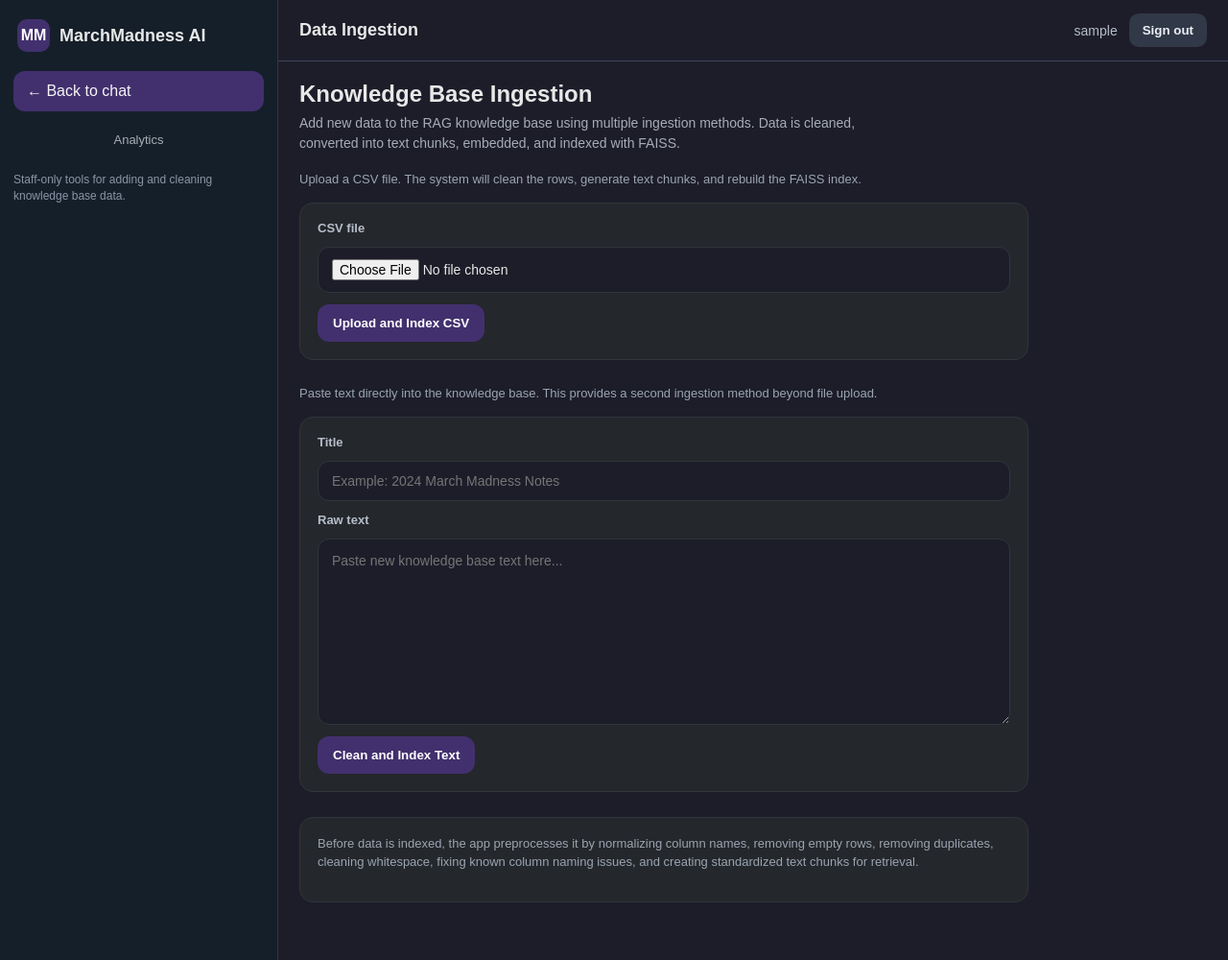
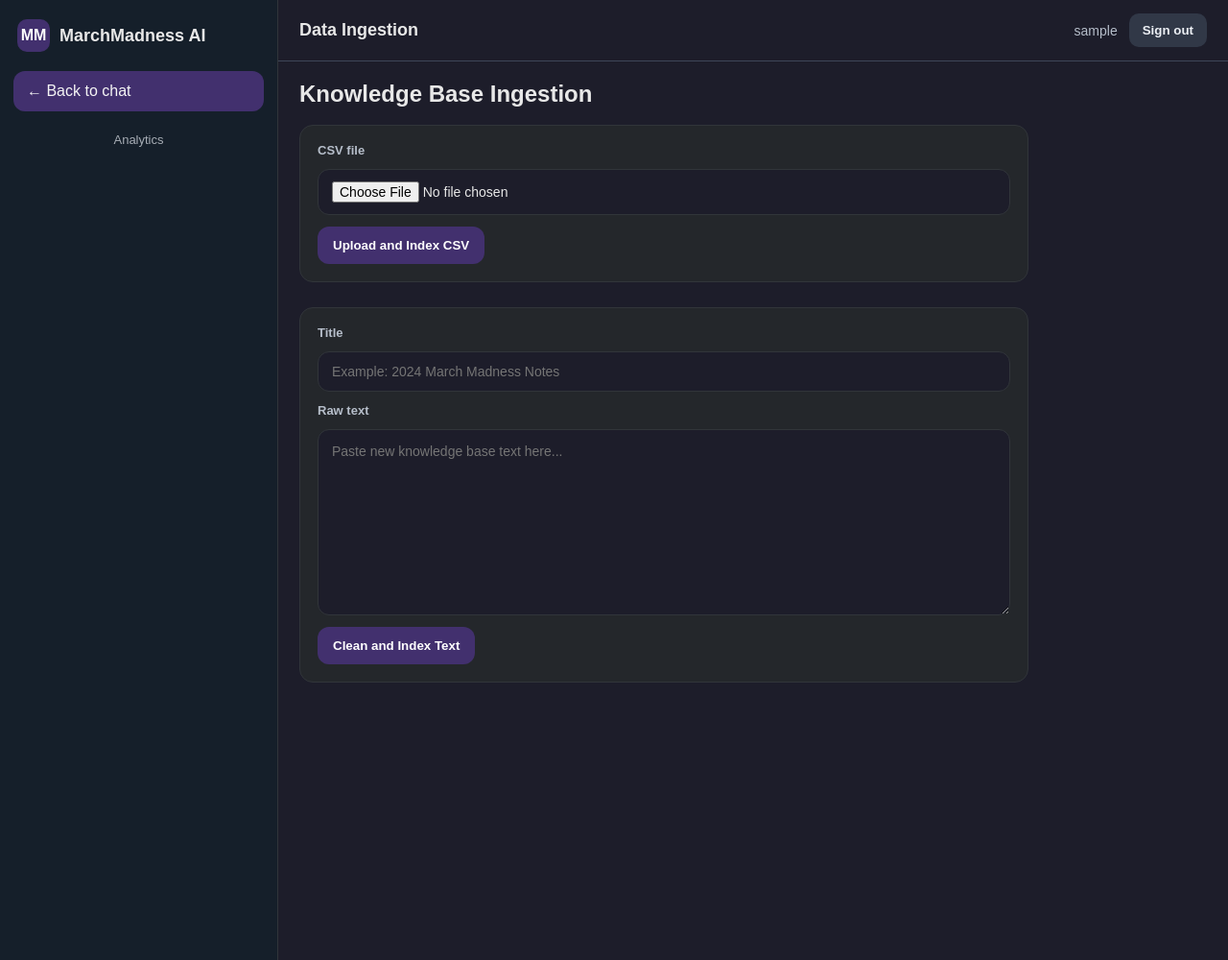
Before and after one commit to Gael181/MarchMadnessBot, a Django app: page /ops/data-ingestion/ in a window 1280 px wide. Shown: the whole page at 96% size. Run offline with Django 5.2, Linux system fonts and the light colour scheme; the visitor is signed in with stand-in values (Sample User, id 1).

Commit message:
fixed up the spacing and comments

```diff
--- a/home/templates/home/data_ingestion.html
+++ b/home/templates/home/data_ingestion.html
@@ -18,10 +18,6 @@
 
                 <a href="{% url 'home' %}" class="new-chat-btn">← Back to chat</a>
                 <a href="{% url 'admin_portal' %}" class="sidebar-link-secondary">Analytics</a>
-
-                <p class="analytics-sidebar-note">
-                    Staff-only tools for adding and cleaning knowledge base data.
-                </p>
             </div>
         </aside>
 
@@ -40,10 +36,6 @@
             <section class="analytics-scroll">
                 <header class="analytics-page-head">
                     <h1>Knowledge Base Ingestion</h1>
-                    <p class="analytics-lead">
-                        Add new data to the RAG knowledge base using multiple ingestion methods.
-                        Data is cleaned, converted into text chunks, embedded, and indexed with FAISS.
-                    </p>
                 </header>
 
                 {% if messages %}
@@ -55,12 +47,6 @@
                         {% endfor %}
                     </div>
                 {% endif %}
-
-
-                <p class="analytics-section-desc">
-                    Upload a CSV file. The system will clean the rows, generate text chunks, and rebuild the FAISS index.
-                </p>
-
                 <form method="post" enctype="multipart/form-data" class="ingestion-card">
                     {% csrf_token %}
                     <input type="hidden" name="ingestion_type" value="csv">
@@ -73,7 +59,6 @@
 
 
                 <p class="analytics-section-desc">
-                    Paste text directly into the knowledge base. This provides a second ingestion method beyond file upload.
                 </p>
 
                 <form method="post" class="ingestion-card">
@@ -88,15 +73,6 @@
 
                     <button type="submit" class="ingestion-btn">Clean and Index Text</button>
                 </form>
-
-
-                <div class="ingestion-card">
-                    <p class="analytics-section-desc">
-                        Before data is indexed, the app preprocesses it by normalizing column names,
-                        removing empty rows, removing duplicates, cleaning whitespace, fixing known column naming issues,
-                        and creating standardized text chunks for retrieval.
-                    </p>
-                </div>
             </section>
         </main>
     </div>
```
